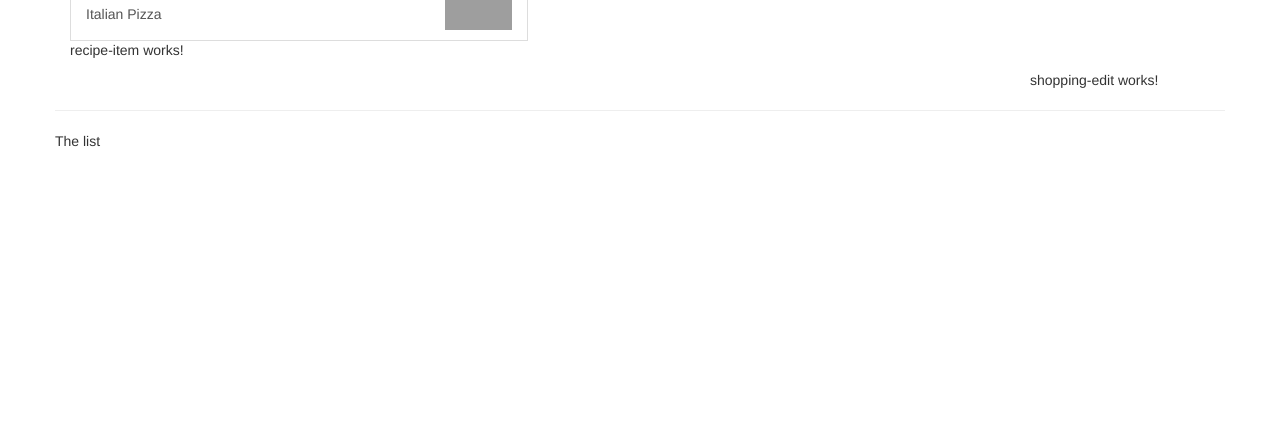
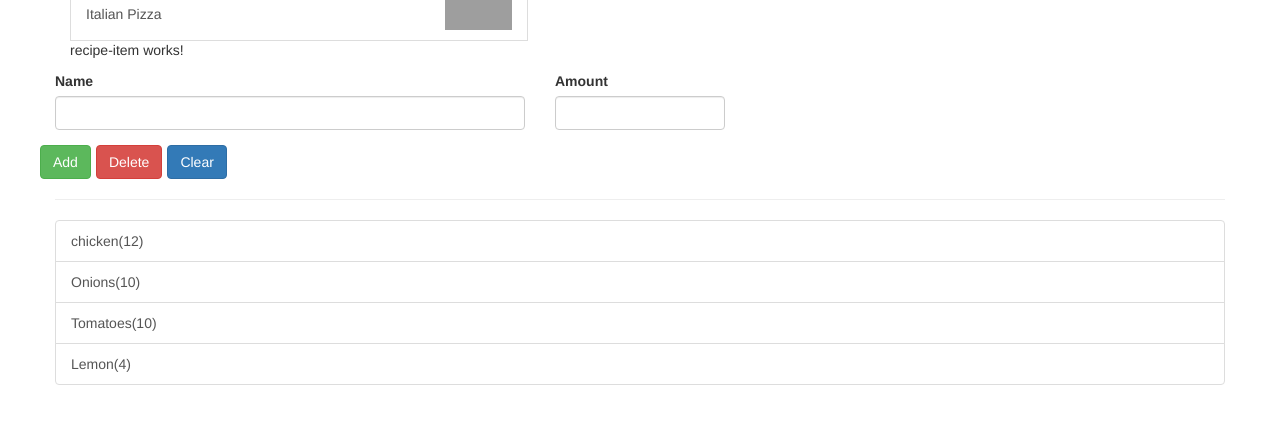
Before and after one commit to charboubmustapha/angular-complete-guide, an Angular app: page / in a window 1280 px wide. Shown: the part 249-672 px from the top of the page. Built offline with nearby package versions, Linux system fonts and the light colour scheme; grey boxes are pictures that could not be loaded.

Commit message:
polishing

```diff
--- /dev/null
+++ b/src/app/shared/ingredient.model.ts
@@ -0,0 +1,5 @@
+export class Ingredient {
+  constructor(public name: string, public amount: number) {
+
+  }
+}
--- a/src/app/shopping-list/shopping-edit/shopping-edit.component.css
+++ b/src/app/shopping-list/shopping-edit/shopping-edit.component.css
@@ -0,0 +1,3 @@
+.btn-mg-5 {
+  margin-right: 5px;
+}
--- a/src/app/shopping-list/shopping-edit/shopping-edit.component.html
+++ b/src/app/shopping-list/shopping-edit/shopping-edit.component.html
@@ -1 +1,22 @@
-<p>shopping-edit works!</p>
+<div class="row">
+  <div class="col-xs-12">
+    <form class="row">
+
+      <div class="col-sm-5 form-group">
+        <label for="name">Name</label>
+        <input type="text" id="name" class="form-control">
+      </div>
+      <div class="col-sm-2 form-group">
+        <label for="amount">Amount</label>
+        <input type="number" id="amount" class="form-control">
+      </div>
+      <div class="row">
+        <div class="col-xs-12 ">
+          <button type="submit" class="btn btn-success btn-mg-5">Add</button>
+          <button type="button" class="btn btn-danger btn-mg-5">Delete</button>
+          <button type="reset" class="btn btn-primary btn-mg-5">Clear</button>
+        </div>
+      </div>
+    </form>
+  </div>
+</div>
--- a/src/app/shopping-list/shopping-list.component.html
+++ b/src/app/shopping-list/shopping-list.component.html
@@ -2,5 +2,12 @@
   <div class="col-md-10"></div>
   <app-shopping-edit></app-shopping-edit>
   <hr>
-  <p>The list</p>
+  <ul class="list-group">
+    <a
+      class="list-group-item"
+      style="cursor: pointer" *ngFor="let ingredient of ingredients">
+      {{ingredient.name}}({{ingredient.amount}})
+
+    </a>
+  </ul>
 </div>
--- a/src/app/shopping-list/shopping-list.component.ts
+++ b/src/app/shopping-list/shopping-list.component.ts
@@ -1,4 +1,5 @@
-import { Component, OnInit } from '@angular/core';
+import {Component, OnInit} from '@angular/core';
+import {Ingredient} from "../shared/ingredient.model";
 
 @Component({
   selector: 'app-shopping-list',
@@ -6,8 +7,16 @@
   styleUrls: ['./shopping-list.component.css']
 })
 export class ShoppingListComponent implements OnInit {
+  ingredients: Ingredient[] = [
+    new Ingredient('chicken', 12),
+    new Ingredient('Onions', 10),
+    new Ingredient('Tomatoes', 10),
+    new Ingredient('Lemon', 4),
 
-  constructor() { }
+  ];
+
+  constructor() {
+  }
 
   ngOnInit(): void {
   }
```
